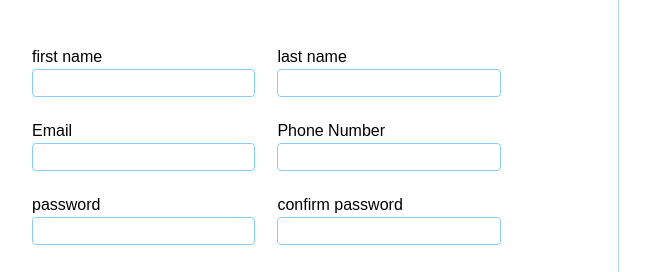
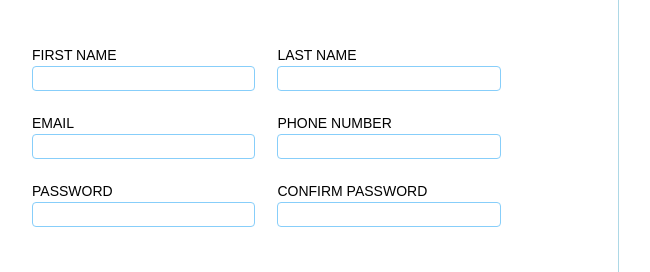
Before and after one commit to thedanielenrico/odin-sign-up-form, a plain HTML site: page index.html in a window 1280 px wide. Shown: the part 248-520 px from the top of the page, 521-1171 px from the left. Drawn offline with Linux system fonts and the light colour scheme.

Commit message:
start on input styling

```diff
--- a/styles.css
+++ b/styles.css
@@ -70,11 +70,24 @@ label {
   display: flex;
   flex-direction: column;
   flex: 1;
+  text-transform: uppercase;
+  font-size: 14px;
 }
 
 input {
   border: 1px solid lightskyblue;
   border-radius: 4px;
+  outline: none;
+  -webkit-transition-duration: 0.3s;
+  transition-duration: 0.3s;
+  -webkit-transition-property: box-shadow, border-color;
+  transition-property: box-shadow, border-color;
+}
+
+input:focus,
+input:active {
+  box-shadow: 1px 1px 4px rgba(0, 0, 0, 0.25);
+  border-color: blue;
 }
 
 button {
```
